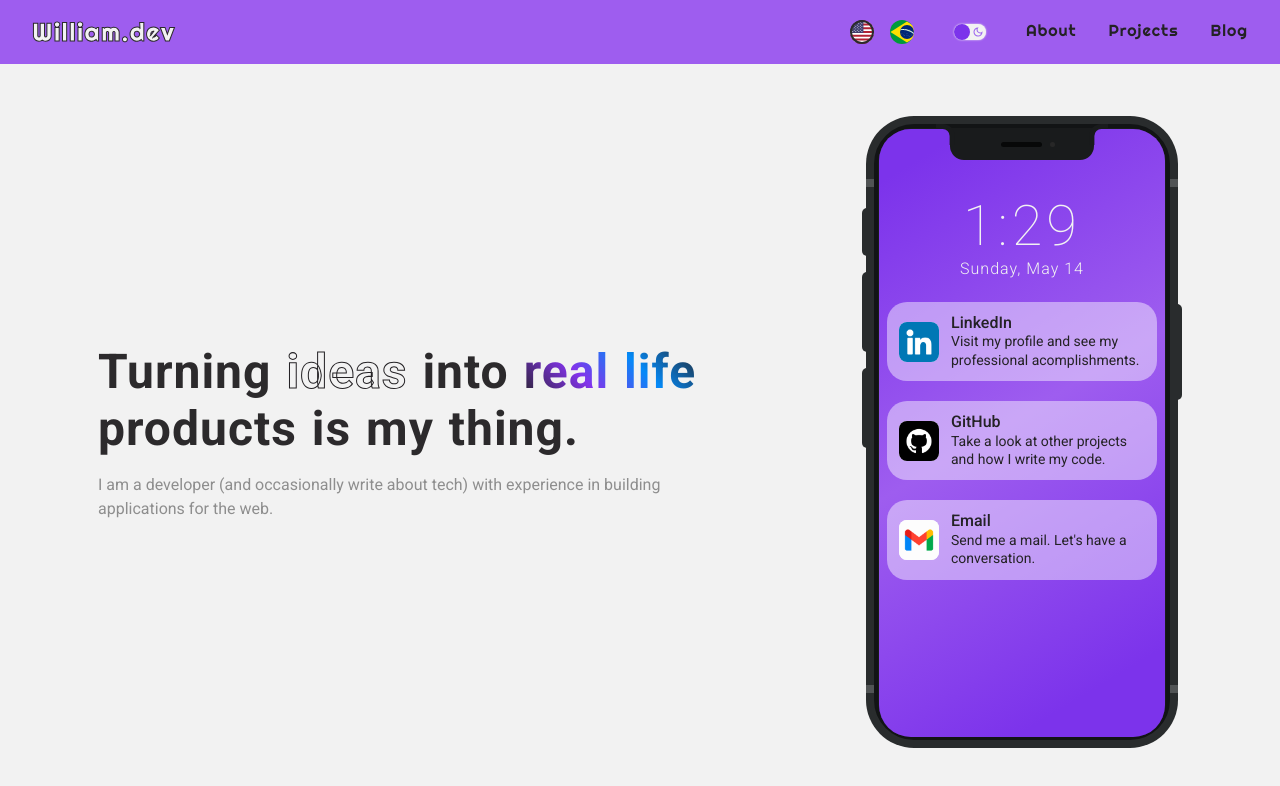
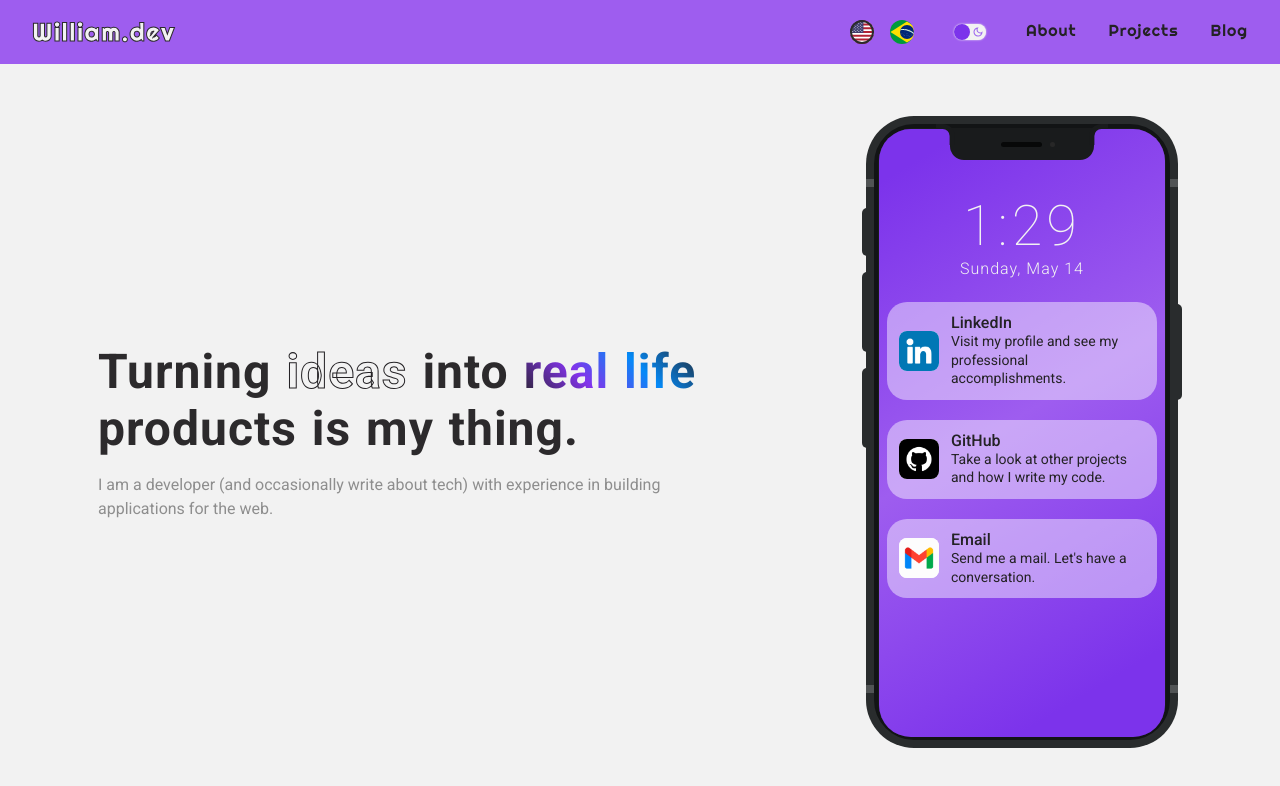
Before and after one commit to william-cesar/portfolio, a Vue app: page / in a window 1280 px wide. Shown: the top 786 px of the page. Built offline with nearby package versions, Linux system fonts and the light colour scheme.

Commit message:
fix: jobs-section - minor typos and word rephrasing

```diff
--- a/src/plugins/i18n/languages/en-US.ts
+++ b/src/plugins/i18n/languages/en-US.ts
@@ -17,7 +17,7 @@ export default {
     social: {
       linkedin: {
         label: 'LinkedIn',
-        description: 'Visit my profile and see my professional acomplishments.'
+        description: 'Visit my profile and see my professional accomplishments.'
       },
       github: {
         label: 'GitHub',
@@ -67,9 +67,9 @@ export default {
       activities: {
         activity_1: 'Developed and maintained major features in both mobile and web applications.',
         activity_2:
-          'Proposed and performed quality assurance tests on variuos modules to ensure quality, browser compatibility and mobile responsiveness.',
+          'Proposed and performed quality assurance tests on various modules to ensure quality, browser compatibility and mobile responsiveness.',
         activity_3:
-          'Worked in high-demand applications from such clients as Munich RE, the Government of Pará, the Ministry of Agriculture, and the Brazilian Federal Revenue Office'
+          'Worked in high-demand applications from clients such as Munich RE, the Government of Pará, the Ministry of Agriculture, and the Brazilian Federal Revenue Office.'
       },
       main_techs: {
         tech_1: 'React',
@@ -94,7 +94,7 @@ export default {
           'Work alongside technical leadership to create and improve documentation of processes.',
         activity_4:
           'Collaborate with designers to transform creative concepts into real-life solutions for clients and stakeholders.',
-        activity_5: 'Share technical and process knowledge with members of my own and other teams.'
+        activity_5: 'Share technical and process knowledge across multiple teams, including my own.'
       },
       main_techs: {
         tech_1: 'Vue 3',
```
